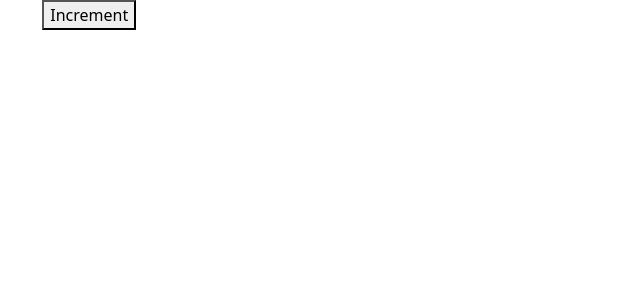
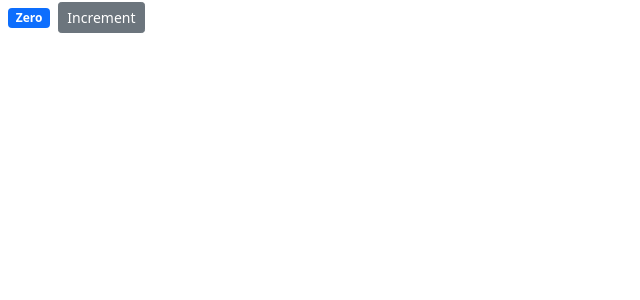
Before and after one commit to maxcheever/counter-app, a React (Create React App) app: page / in a window 1280 px wide. Shown: the top 300 px of the page, without its empty margins (0-640 px from the left). Built offline with nearby package versions, Linux system fonts and the light colour scheme.

Commit message:
messin with classes

```diff
--- a/src/components/counter.jsx
+++ b/src/components/counter.jsx
@@ -7,9 +7,9 @@
 
   render() {
     return (
-    <div>
-        <span className="badge badge-primary">{this.formatCount()}</span>
-        <button>Increment</button>
+      <div>
+        <span class="badge bg-primary m-2">{this.formatCount()}</span>
+        <button class="btn btn-secondary btn-sm">Increment</button>
       </div>
     );
   }
```
